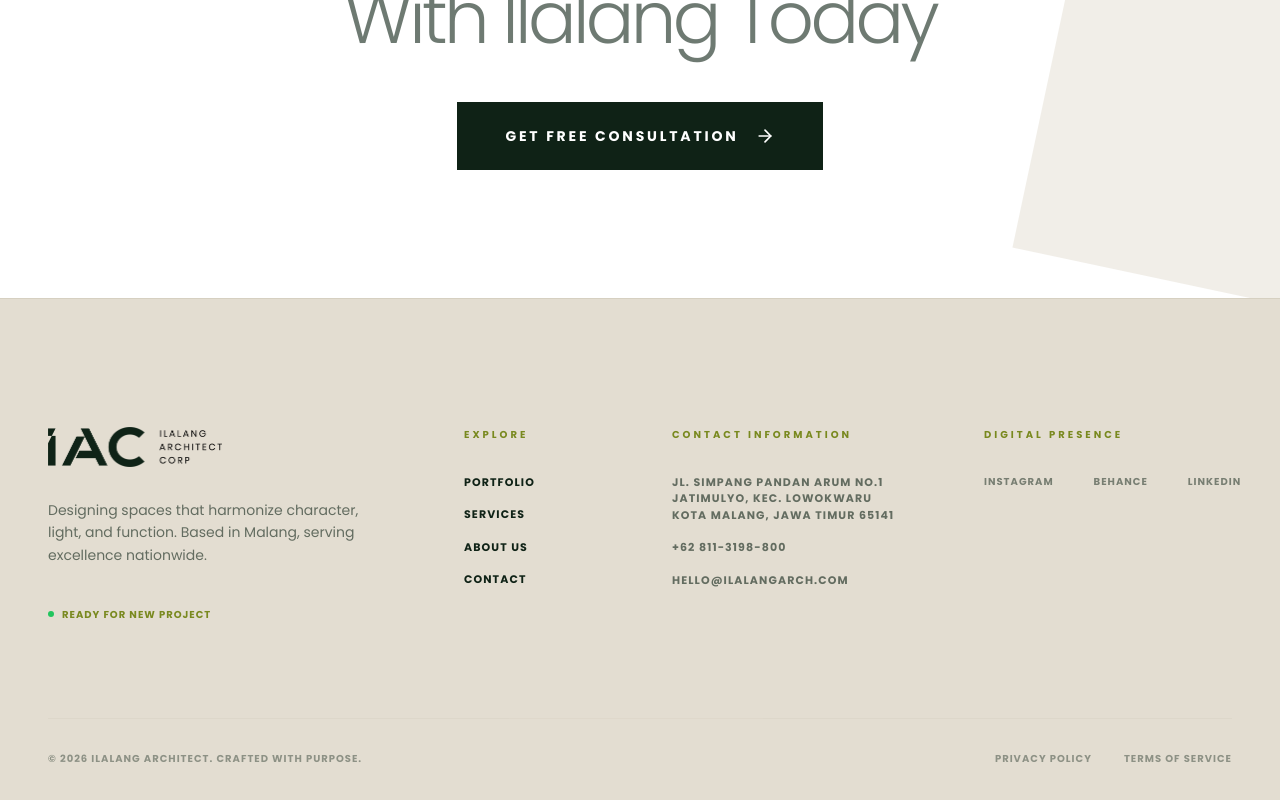
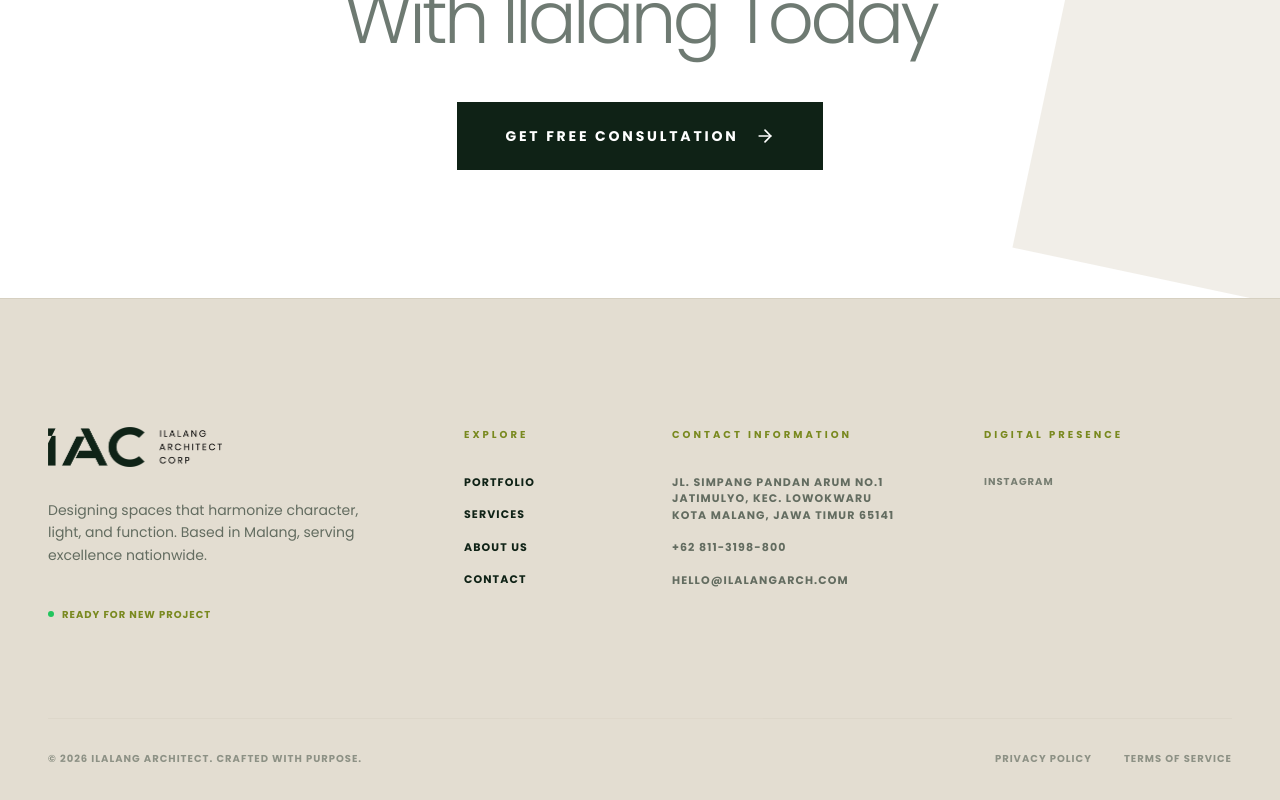
Before and after one commit to hellomybite-netizen/ilalang-new, a React (Vite) app: page / in a window 1280 px wide. Shown: the part 3798-4598 px from the top of the page. Built offline with nearby package versions, Linux system fonts and the light colour scheme.

Commit message:
Simplify social links to Instagram only
Remove placeholder Behance/LinkedIn links and wire up the real
Instagram profile in Footer and Contact.

```diff
--- a/src/components/layout/Footer.tsx
+++ b/src/components/layout/Footer.tsx
@@ -1,5 +1,4 @@
 import { Link } from 'react-router-dom';
-import { Instagram, Facebook, Mail, MapPin, Phone } from 'lucide-react';
 
 export default function Footer() {
   const currentYear = new Date().getFullYear();
@@ -48,9 +47,7 @@ export default function Footer() {
         <div className="md:col-span-3">
           <h4 className="text-[10px] uppercase tracking-[0.3em] font-bold mb-8 text-brand-earth">Digital Presence</h4>
           <div className="flex gap-10 text-[10px] tracking-widest uppercase font-bold">
-            <a href="#" className="opacity-50 hover:opacity-100 transition-opacity">Instagram</a>
-            <a href="#" className="opacity-50 hover:opacity-100 transition-opacity">Behance</a>
-            <a href="#" className="opacity-50 hover:opacity-100 transition-opacity">LinkedIn</a>
+            <a href="https://www.instagram.com/ilalang.architect/" target="_blank" rel="noopener noreferrer" className="opacity-50 hover:opacity-100 transition-opacity">Instagram</a>
           </div>
         </div>
       </div>
--- a/src/pages/Contact.tsx
+++ b/src/pages/Contact.tsx
@@ -96,11 +96,11 @@ export default function Contact() {
 
               <div>
                 <h4 className="text-[10px] uppercase tracking-[0.4em] font-bold text-brand-earth mb-6">Social Discovery</h4>
-                <a href="#" className="flex items-center gap-4 group">
+                <a href="https://www.instagram.com/ilalang.architect/" target="_blank" rel="noopener noreferrer" className="flex items-center gap-4 group">
                    <div className="w-10 h-10 bg-brand-dark text-white rounded-full flex items-center justify-center group-hover:bg-brand-earth transition-colors">
                      <Instagram className="w-4 h-4" />
                    </div>
-                   <p className="text-sm font-display font-bold tracking-widest uppercase">@ilalang.arch</p>
+                   <p className="text-sm font-display font-bold tracking-widest uppercase">@ilalang.architect</p>
                 </a>
               </div>
             </motion.div>
```
